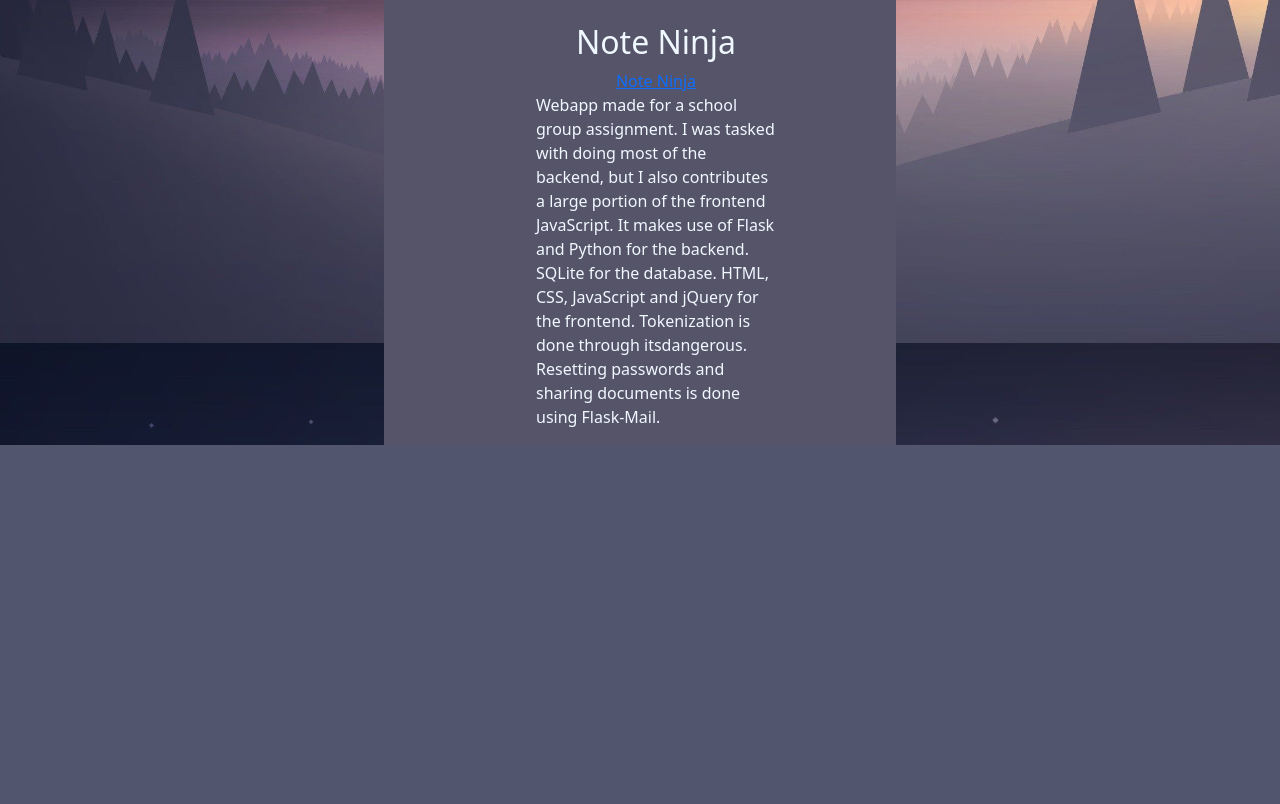
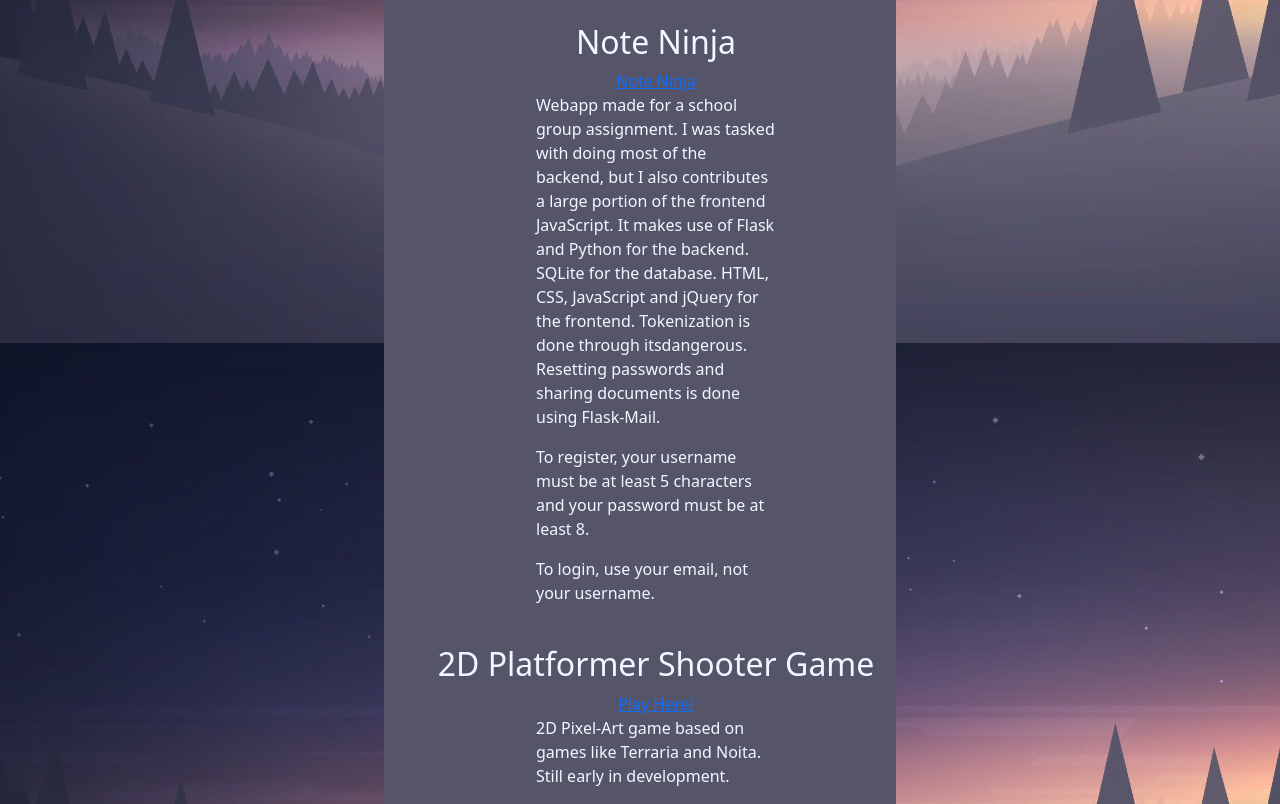
Before and after one commit to EarliestHippo27/website, a Flask app: page / in a window 1280 px wide. Shown: the part 457-1261 px from the top of the page. Before the commit the page ends 902 px from the top, so only its background shows below. Run offline with Flask 3, Linux system fonts and the light colour scheme.

Commit message:
Updated Game, request game github access for more details.

```diff
--- a/backend/static/game/test.html
+++ b/backend/static/game/test.html
@@ -137,7 +137,7 @@ body {
 
 		<script src="test.js"></script>
 		<script>
-const GODOT_CONFIG = {"args":[],"canvasResizePolicy":2,"executable":"test","experimentalVK":false,"fileSizes":{"test.pck":2057184,"test.wasm":49282035},"focusCanvas":true,"gdextensionLibs":[]};
+const GODOT_CONFIG = {"args":[],"canvasResizePolicy":2,"executable":"test","experimentalVK":false,"fileSizes":{"test.pck":2169376,"test.wasm":49282035},"focusCanvas":true,"gdextensionLibs":[]};
 const engine = new Engine(GODOT_CONFIG);
 
 (function () {
--- a/backend/templates/home.html
+++ b/backend/templates/home.html
@@ -51,7 +51,20 @@
                         It makes use of Flask and Python for the backend. SQLite for the database. HTML, CSS, JavaScript and jQuery for the frontend. Tokenization is done through itsdangerous.
                         Resetting passwords and sharing documents is done using Flask-Mail.
                     </p>
+                    <p>
+                      To register, your username must be at least 5 characters and your password must be at least 8.
+                    </p>
+                    <p>
+                      To login, use your email, not your username.
+                    </p>
                 </li>
+                <li>
+                  <h2>2D Platformer Shooter Game</h2>
+                  <a href="http://jtran11.pythonanywhere.com" target="_blank">Play Here!</a>
+                  <p>
+                      2D Pixel-Art game based on games like Terraria and Noita. Still early in development.
+                  </p>
+              </li>
             </ul>
         </div>
     </div>
```
Also changed, not shown: backend/templates/game.html (+11 -2 lines), 1 other file.
